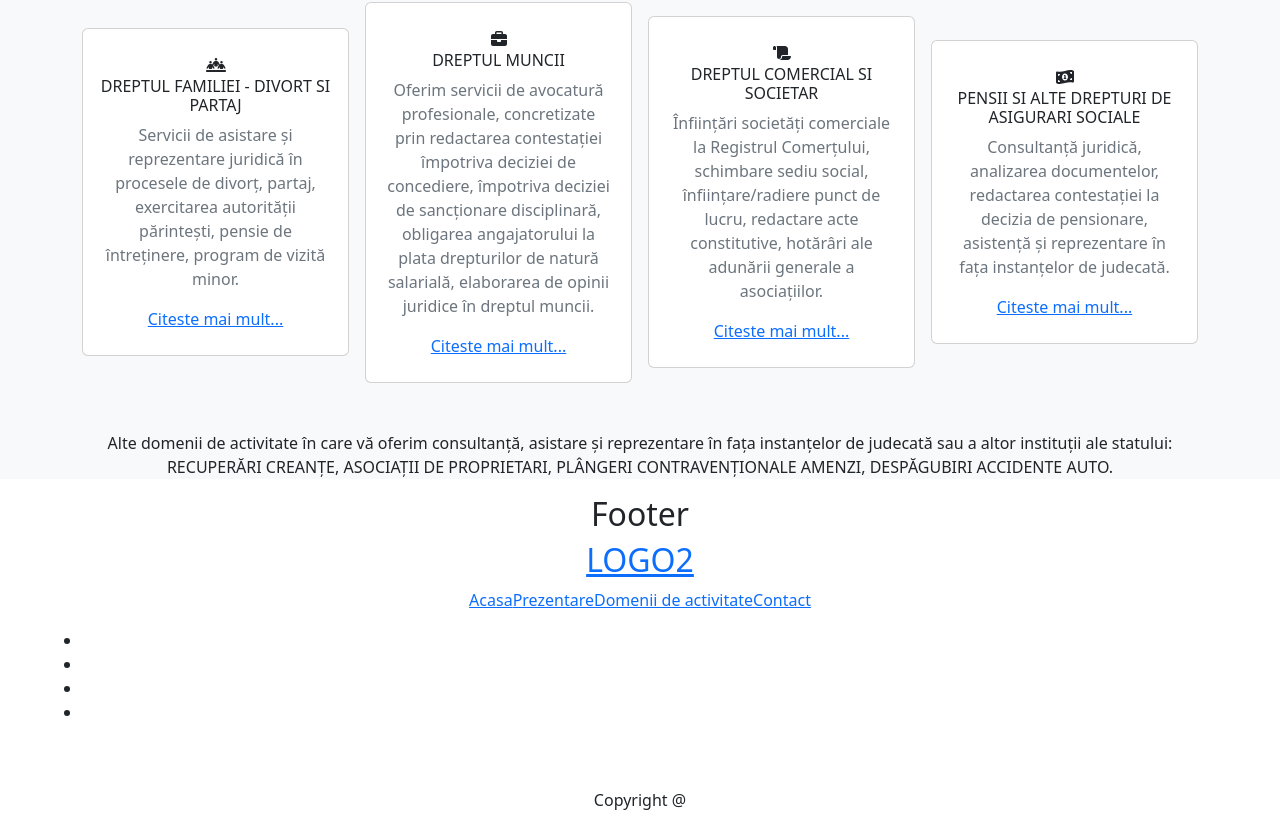
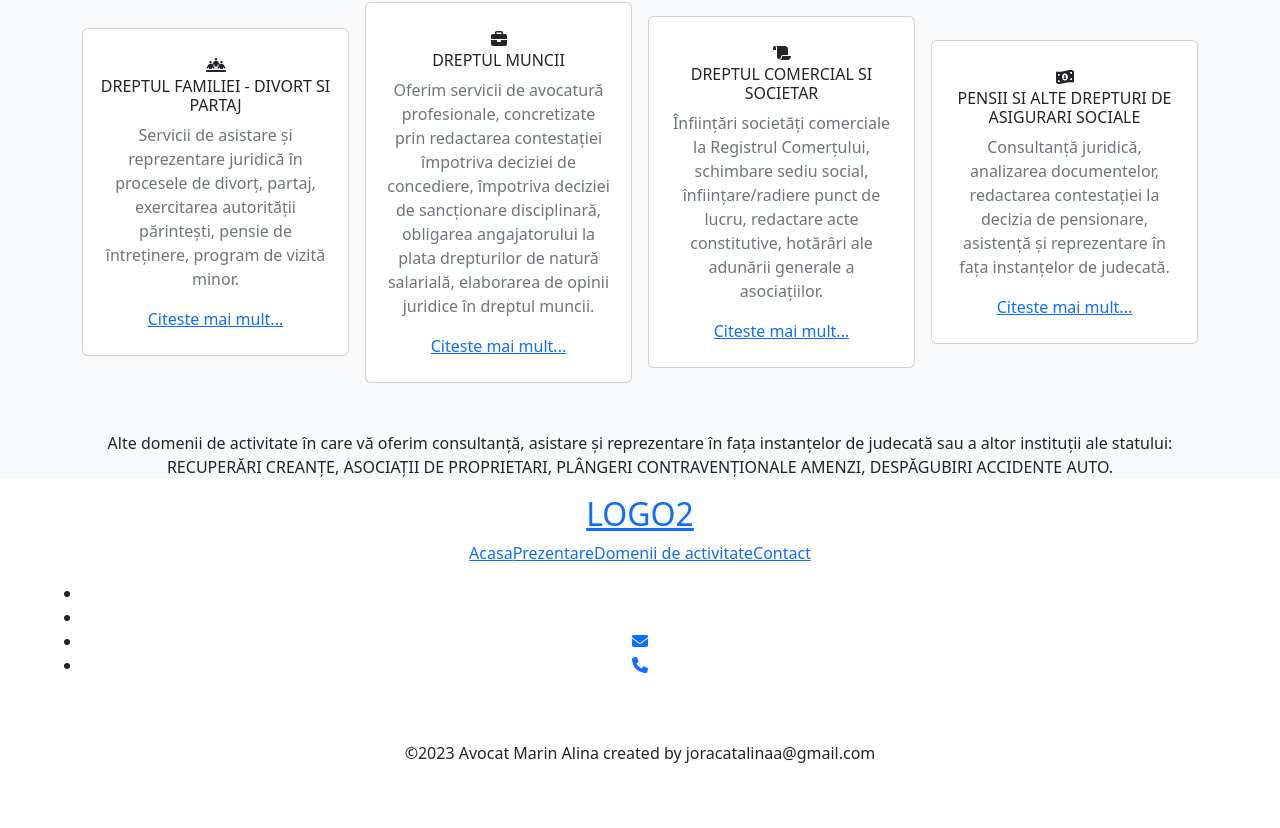
Before and after one commit to AlexJora/lawyer-website, a React (Create React App) app in the folder client/: page / in a window 1280 px wide. Shown: the part 1111-1939 px from the top of the page. After the commit the page ends 1892 px from the top, so only its background shows below. Built offline with nearby package versions, Linux system fonts and the light colour scheme.

Commit message:
adding icons to footer

```diff
--- a/client/src/components/Footer.js
+++ b/client/src/components/Footer.js
@@ -1,18 +1,10 @@
 import React from 'react'
-
+import { FontAwesomeIcon } from '@fortawesome/react-fontawesome';
+import { faEnvelope, faPhone } from '@fortawesome/free-solid-svg-icons';
 const Footer = () => {
   return (
     <>
-      <section class='ftco-section'>
-        <div class='container'>
-          <div class='row justify-content-center'>
-            <div class='col-md-6 text-center'>
-              <h2>Footer</h2>
-            </div>
-          </div>
 
-        </div>
-      </section>
 
 
       <footer class='footer-07'>
@@ -41,12 +33,12 @@ const Footer = () => {
                 </li>
                 <li class='ftco-animate'>
                   <a href='' data-toggle='tooltip' data-placement='to p' title data-original-title='Facebook'>
-                    <span class=''></span>
+                    <span class=''><FontAwesomeIcon icon={faEnvelope} /></span>
                   </a>
                 </li>
                 <li class='ftco-animate'>
                   <a href='' data-toggle='tooltip' data-placement='to p' title data-original-title='Facebook'>
-                    <span class=''></span>
+                    <span class=''><FontAwesomeIcon icon={faPhone} /></span>
                   </a>
                 </li>
               </ul>
@@ -54,7 +46,7 @@ const Footer = () => {
           </div>
           <div class='row mt-5'>
             <div class='col-md-12 text center'>
-              <p class='copyright'>Copyright @</p>
+              <p class='copyright'>©2023 Avocat Marin Alina created by joracatalinaa@gmail.com</p>
 
             </div>
           </div>
```
